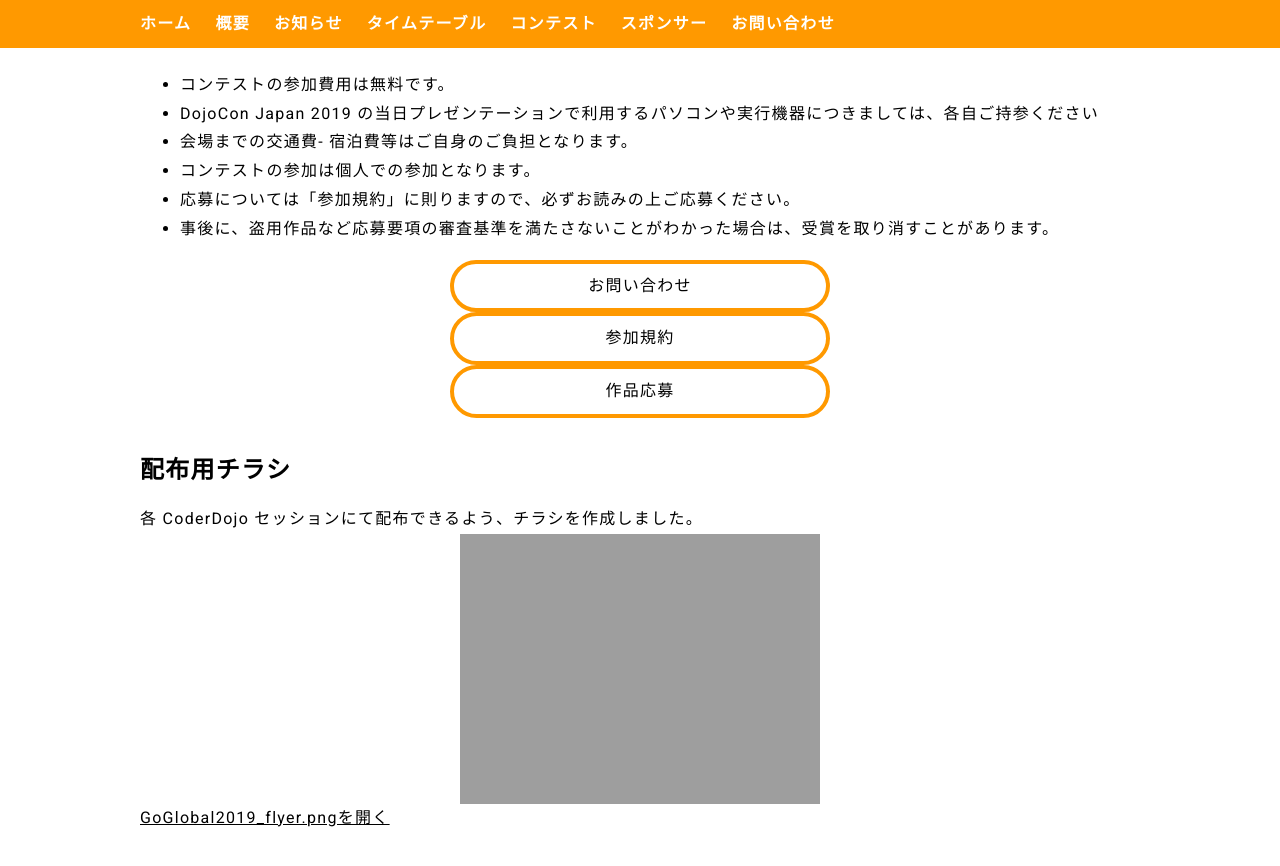
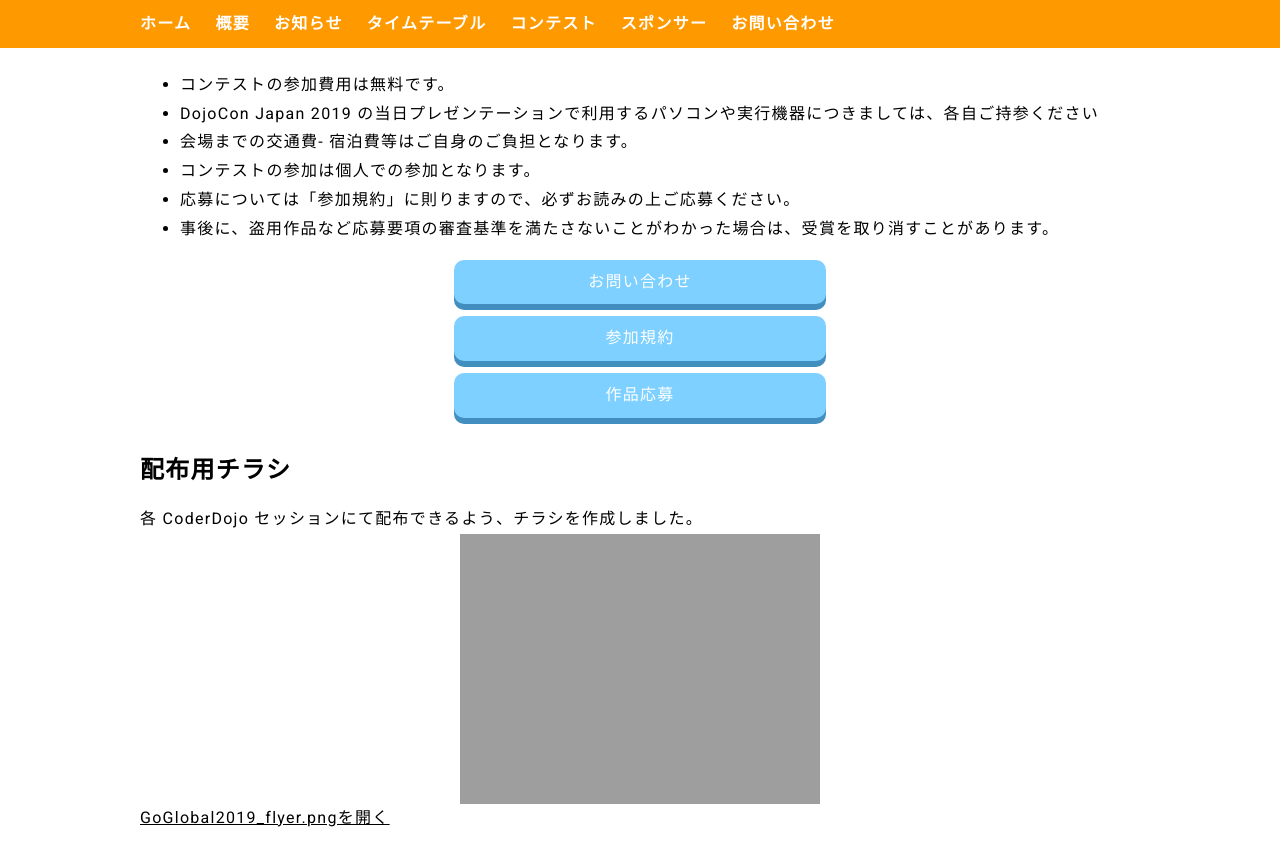
Before and after one commit to coderdojo-japan/dojocon2019.coderdojo.jp, a Jekyll site: the page built from contest.md, in a window 1280 px wide and 900 px high, scrolled down 2258 px. Shown: the top 866 px of the window. Built offline with Jekyll 4.4.1, drawn with Linux system fonts in a browser that asks for light colours; nearby versions of some CDN libraries.

Commit message:
Change button style

```diff
--- a/_sass/_variables.scss
+++ b/_sass/_variables.scss
@@ -1,5 +1,6 @@
 $main-color: #ff9900;
 $light-blue: #7dd0ff;
+$blue-shadow: #418ebf;
 $light-gray: #f5f5f5;
 
 $facebook-color: #3B5998;
--- a/css/main.scss
+++ b/css/main.scss
@@ -111,10 +111,12 @@ section {
 
 //「もっと見る」、「フォームを開く」などのボタン風リンク
 .button {
-  border: solid $main-color 4px;
-  border-radius: 30px;
+  background-color: $light-blue;
+  border-radius: 10px;
+  box-shadow: 0px 6px $blue-shadow;
+  color: #fff;
   display: block;
-  margin: auto;
+  margin: 0 auto 12px;
   padding: 8px 36px;
   text-align: center;
   text-decoration: none;
```
